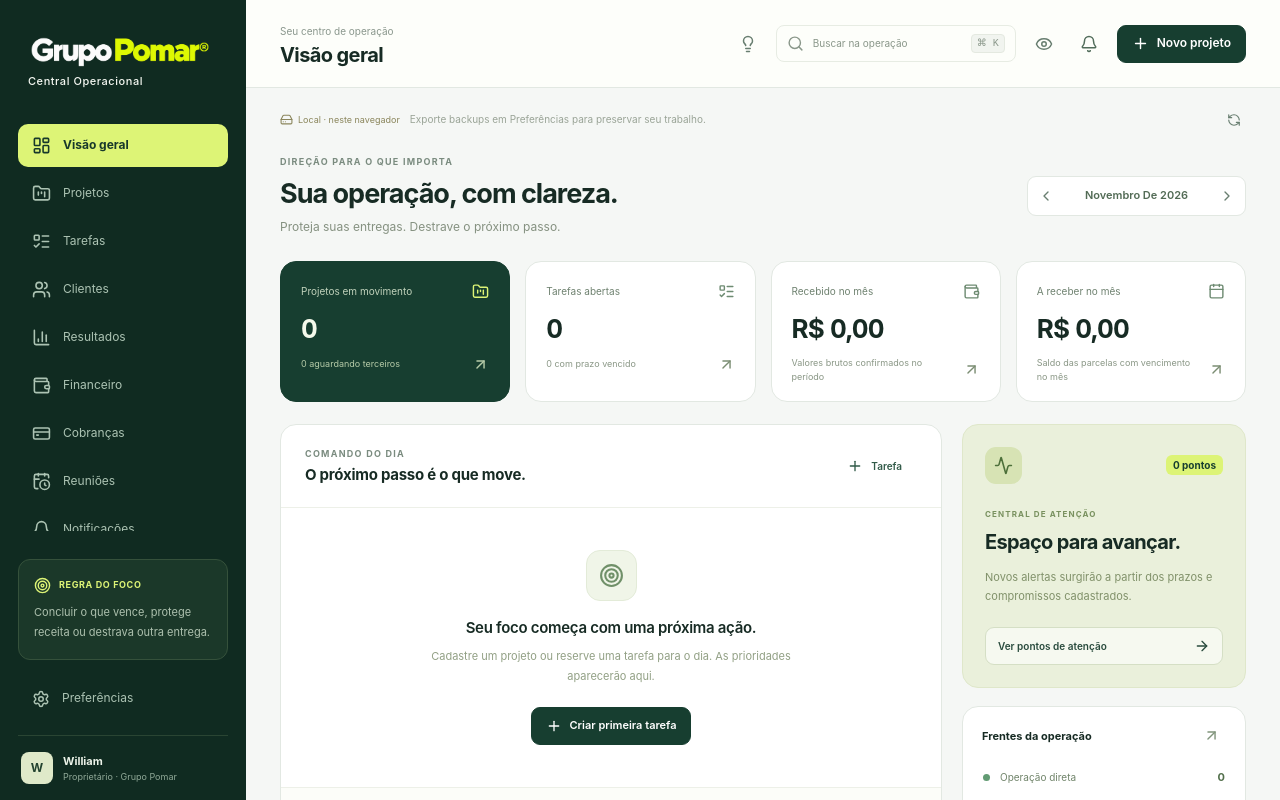
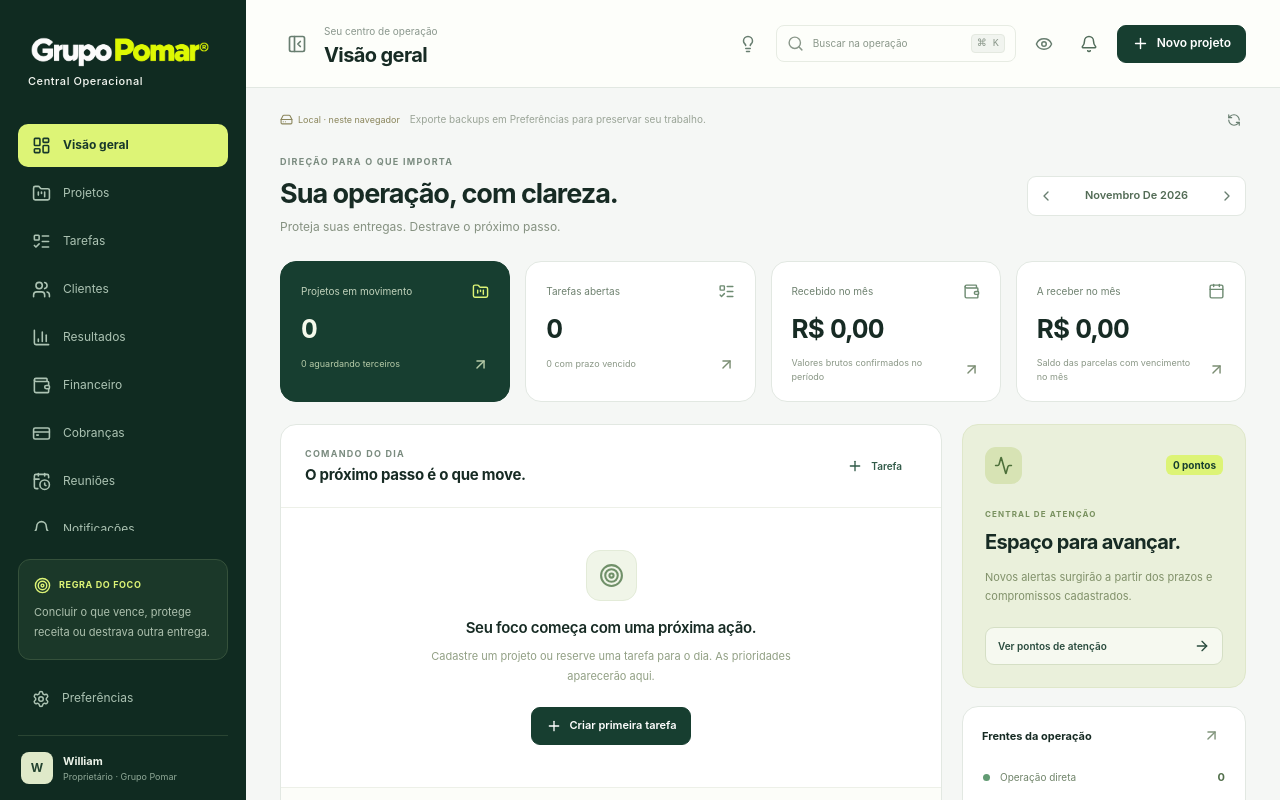
Before and after one commit to grupopomar-br/Sistema-Oficial-Grupo-Pomar-LTDA, a Next.js app: page /local in a window 1280 px wide. Shown: the top 800 px of the page. Built offline with nearby package versions, Linux system fonts and the light colour scheme.

Commit message:
feat: permitir recolher o menu lateral da central

```diff
--- a/src/app/globals.css
+++ b/src/app/globals.css
@@ -317,6 +317,9 @@ small {
   display: flex;
   flex-direction: column;
   padding: 29px 18px 16px;
+  transition:
+    transform 0.2s,
+    visibility 0.2s;
 }
 .sidebar-brand {
   margin: 0 10px 34px;
@@ -472,6 +475,22 @@ small {
 }
 .application-body {
   margin-left: var(--sidebar);
+  transition: margin-left 0.2s;
+}
+.desktop-menu-toggle {
+  flex-shrink: 0;
+}
+@media (min-width: 801px) {
+  .application-sidebar-collapsed .sidebar {
+    transform: translateX(-100%);
+    visibility: hidden;
+  }
+  .application-sidebar-collapsed .application-body {
+    margin-left: 0;
+  }
+  .application-sidebar-collapsed .main-content {
+    max-width: none;
+  }
 }
 .app-header {
   height: 88px;
@@ -2976,6 +2995,9 @@ td .text-button {
   .mobile-only {
     display: inline-flex;
   }
+  .desktop-menu-toggle {
+    display: none;
+  }
   .app-header {
     height: 76px;
     padding: 0 20px;
--- a/src/components/app-shell.tsx
+++ b/src/components/app-shell.tsx
@@ -20,6 +20,8 @@ import {
   Search,
   Plus,
   Menu,
+  PanelLeftClose,
+  PanelLeftOpen,
   X,
   Target,
   Eye,
@@ -136,6 +138,7 @@ function Shell({ initialView = "overview" }: { initialView?: View }) {
   );
   const [modal, setModal] = useState<ModalState | null>(null);
   const [mobile, setMobile] = useState(false);
+  const [sidebarCollapsed, setSidebarCollapsed] = useState(false);
   const [hiddenValues, setHiddenValues] = useState(false);
   const [today, setToday] = useState(todayDate);
   const [month, setMonth] = useState(() => todayDate().slice(0, 7));
@@ -162,6 +165,11 @@ function Shell({ initialView = "overview" }: { initialView?: View }) {
     window.addEventListener("keydown", keyboard);
     try {
       setHiddenValues(window.localStorage.getItem("pomar-hide-values") === "1");
+    } catch {}
+    try {
+      setSidebarCollapsed(
+        window.localStorage.getItem("pomar-sidebar-collapsed-v1") === "1",
+      );
     } catch {}
     return () => {
       window.removeEventListener("popstate", onBack);
@@ -198,8 +206,20 @@ function Shell({ initialView = "overview" }: { initialView?: View }) {
       } catch {}
       return !value;
     });
+  const toggleSidebar = () => {
+    const next = !sidebarCollapsed;
+    setSidebarCollapsed(next);
+    try {
+      window.localStorage.setItem(
+        "pomar-sidebar-collapsed-v1",
+        next ? "1" : "0",
+      );
+    } catch {}
+  };
   return (
-    <div className="application">
+    <div
+      className={`application ${sidebarCollapsed ? "application-sidebar-collapsed" : ""}`}
+    >
       <a className="skip-link" href="#main-content">
         Ir para o conteúdo
       </a>
@@ -211,7 +231,10 @@ function Shell({ initialView = "overview" }: { initialView?: View }) {
           onClick={() => setMobile(false)}
         />
       )}
-      <aside className={`sidebar ${mobile ? "sidebar-open" : ""}`}>
+      <aside
+        id="workspace-sidebar"
+        className={`sidebar ${mobile ? "sidebar-open" : ""}`}
+      >
         <div className="sidebar-brand">
           <Brand />
           <IconButton
@@ -286,8 +309,27 @@ function Shell({ initialView = "overview" }: { initialView?: View }) {
         <header className="app-header">
           <div className="header-title">
             <IconButton
+              label={
+                sidebarCollapsed
+                  ? "Expandir menu lateral"
+                  : "Recolher menu lateral"
+              }
+              className="desktop-menu-toggle"
+              aria-controls="workspace-sidebar"
+              aria-expanded={!sidebarCollapsed}
+              onClick={toggleSidebar}
+            >
+              {sidebarCollapsed ? (
+                <PanelLeftOpen size={20} />
+              ) : (
+                <PanelLeftClose size={20} />
+              )}
+            </IconButton>
+            <IconButton
               label="Abrir menu"
               className="mobile-only"
+              aria-controls="workspace-sidebar"
+              aria-expanded={mobile}
               onClick={() => setMobile(true)}
             >
               <Menu size={21} />
@@ -480,6 +522,8 @@ function Shell({ initialView = "overview" }: { initialView?: View }) {
         <button
           type="button"
           aria-label="Abrir todas as áreas"
+          aria-controls="workspace-sidebar"
+          aria-expanded={mobile}
           onClick={() => setMobile(true)}
         >
           <Menu size={20} />
```
Also changed, not shown: 1 other file (tests, documents, lock files or other folders).
